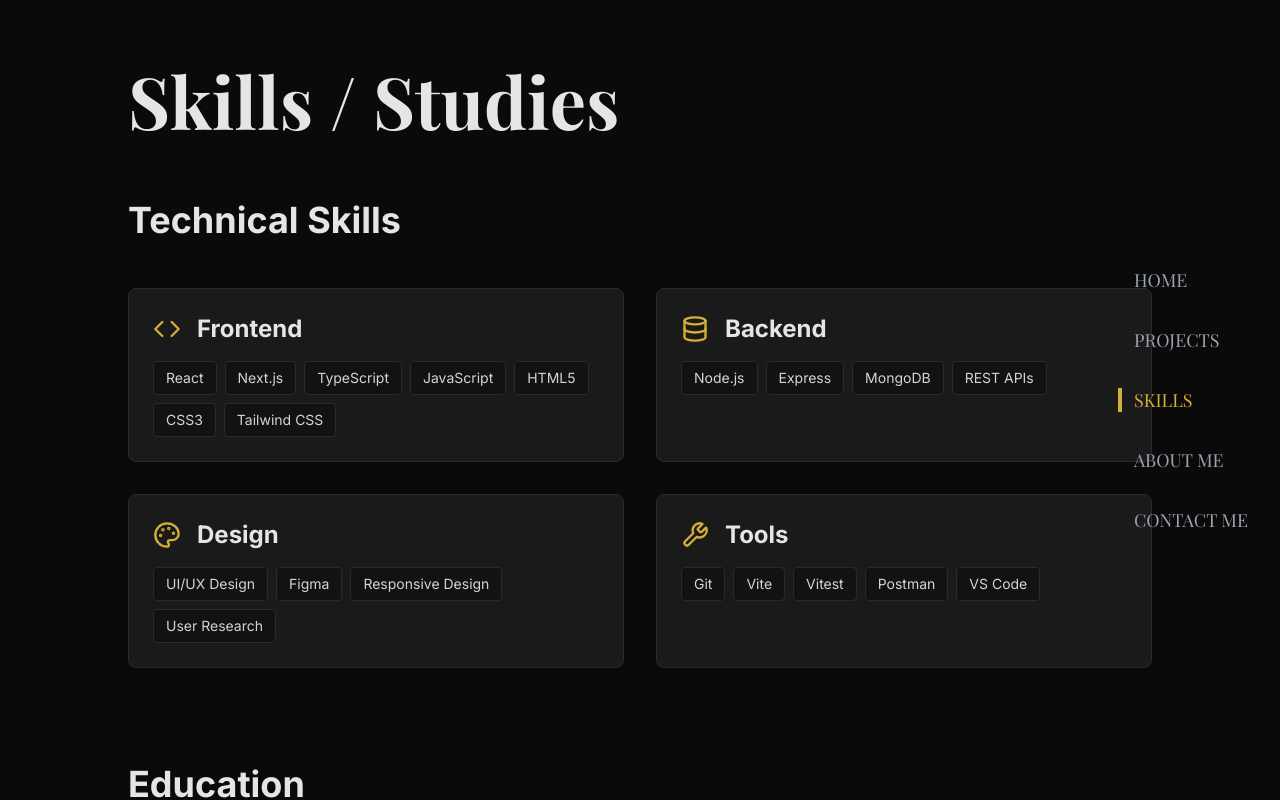
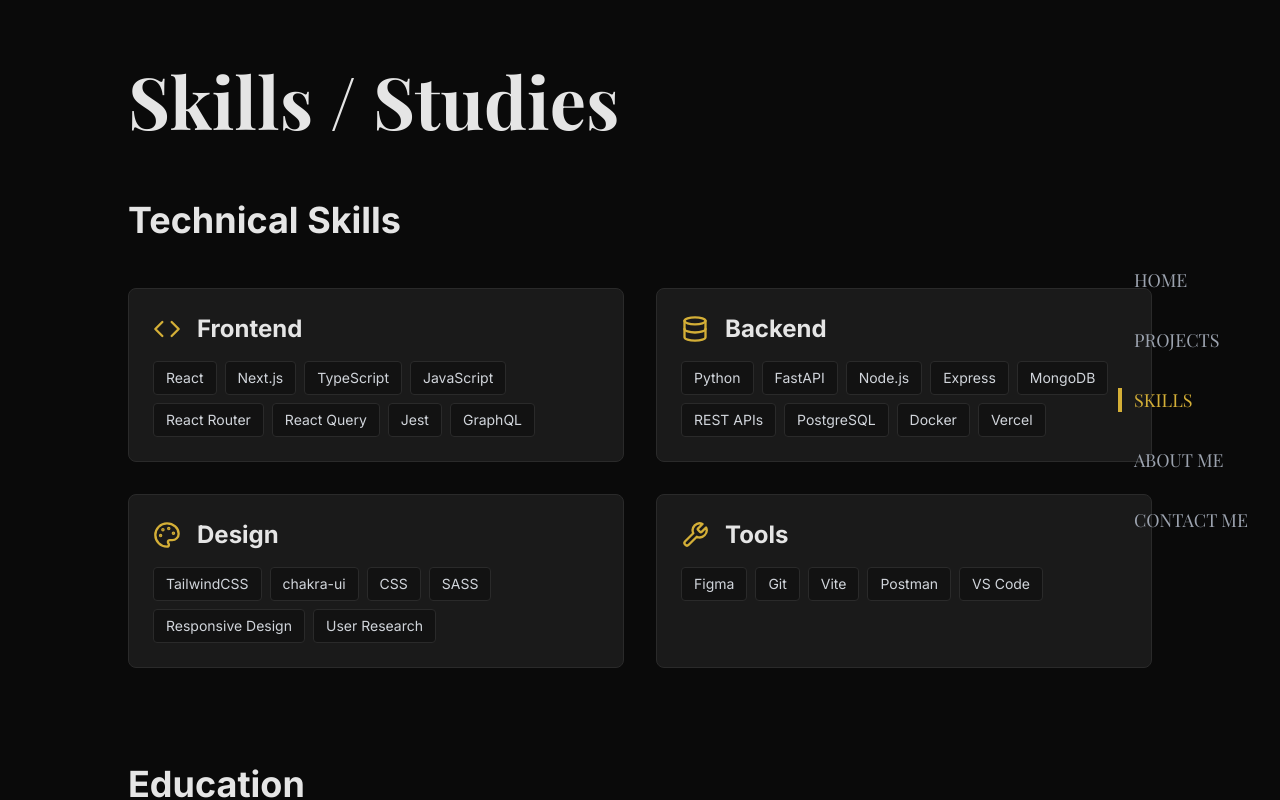
Before and after one commit to mhizsean/sean-portfolio, a Next.js app: page /skills in a window 1280 px wide. Shown: the top 800 px of the page. Built offline with nearby package versions, Linux system fonts and the light colour scheme; a web font is replaced by a local one.

Commit message:
Updated skills list with additional technologies and improved organization for better maintainability.

```diff
--- a/app/skills/page.tsx
+++ b/app/skills/page.tsx
@@ -1,38 +1,7 @@
 "use client";
 
 import { motion } from "framer-motion";
-import { Code, Palette, Database, Wrench } from "lucide-react";
-
-const skillCategories = [
-  {
-    icon: Code,
-    title: "Frontend",
-    skills: [
-      "React",
-      "Next.js",
-      "TypeScript",
-      "JavaScript",
-      "HTML5",
-      "CSS3",
-      "Tailwind CSS",
-    ],
-  },
-  {
-    icon: Database,
-    title: "Backend",
-    skills: ["Node.js", "Express", "MongoDB", "REST APIs"],
-  },
-  {
-    icon: Palette,
-    title: "Design",
-    skills: ["UI/UX Design", "Figma", "Responsive Design", "User Research"],
-  },
-  {
-    icon: Wrench,
-    title: "Tools",
-    skills: ["Git", "Vite", "Vitest", "Postman", "VS Code"],
-  },
-];
+import { skillCategories } from "@/constants/skills";
 
 const studies = [
   {
--- /dev/null
+++ b/constants/skills.ts
@@ -0,0 +1,33 @@
+import { Code, Palette, Database, Wrench } from "lucide-react";
+
+export const skillCategories = [
+  {
+    icon: Code,
+    title: "Frontend",
+    skills: [
+      "React",
+      "Next.js",
+      "TypeScript",
+      "JavaScript",
+      "React Router",
+      "React Query",
+      "Jest",
+      "GraphQL",
+    ],
+  },
+  {
+    icon: Database,
+    title: "Backend",
+    skills: ["Python", "FastAPI", "Node.js", "Express", "MongoDB", "REST APIs", "PostgreSQL", "Docker", "Vercel"],
+  },
+  {
+    icon: Palette,
+    title: "Design",
+    skills: ["TailwindCSS", "chakra-ui", "CSS", "SASS", "Responsive Design", "User Research"],
+  },
+  {
+    icon: Wrench,
+    title: "Tools",
+    skills: ["Figma", "Git", "Vite", "Postman", "VS Code", ],
+  },
+] as const;
```
